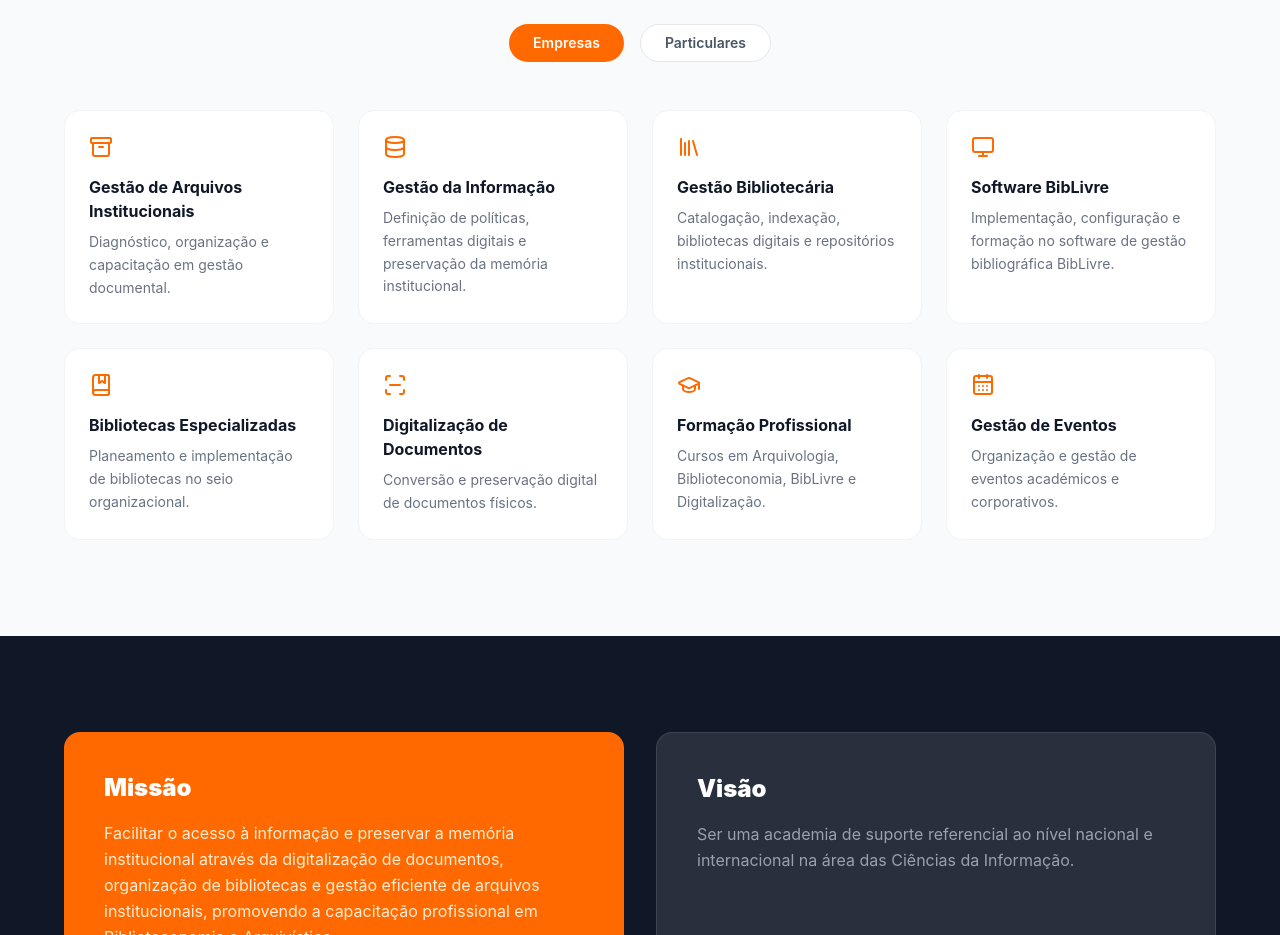
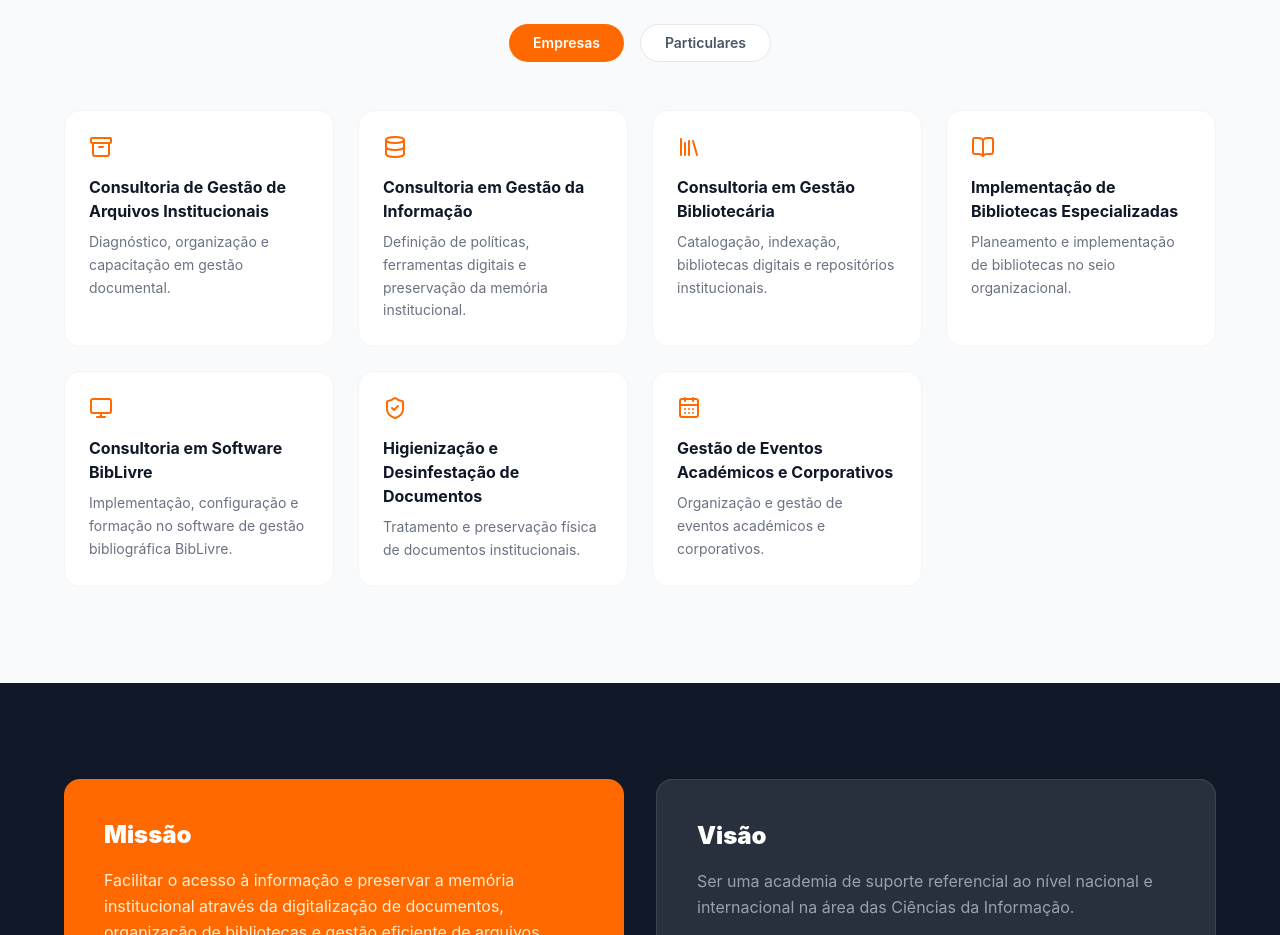
Before and after one commit to GelsonChissanda/GLOBAL-A.P.C.I, a React (Vite) app in the folder gapci-website/: page / in a window 1280 px wide. Shown: the part 1580-2515 px from the top of the page. Built offline with nearby package versions, Linux system fonts and the light colour scheme.

Commit message:
updade services

```diff
--- a/gapci-website/src/components/Services.jsx
+++ b/gapci-website/src/components/Services.jsx
@@ -1,23 +1,21 @@
 import { useState } from "react"
-import { Archive, Database, Library, Monitor, BookMarked, ScanLine, GraduationCap, CalendarDays } from "lucide-react"
+import { Archive, Database, Library, Monitor, BookOpen, ShieldCheck, FolderOpen, CalendarDays, Info, BookMarked, LayoutDashboard } from "lucide-react"
 
 const empresas = [
-  { icon: <Archive size={24} />, title: "Gestão de Arquivos Institucionais", desc: "Diagnóstico, organização e capacitação em gestão documental." },
-  { icon: <Database size={24} />, title: "Gestão da Informação", desc: "Definição de políticas, ferramentas digitais e preservação da memória institucional." },
-  { icon: <Library size={24} />, title: "Gestão Bibliotecária", desc: "Catalogação, indexação, bibliotecas digitais e repositórios institucionais." },
-  { icon: <Monitor size={24} />, title: "Software BibLivre", desc: "Implementação, configuração e formação no software de gestão bibliográfica BibLivre." },
-  { icon: <BookMarked size={24} />, title: "Bibliotecas Especializadas", desc: "Planeamento e implementação de bibliotecas no seio organizacional." },
-  { icon: <ScanLine size={24} />, title: "Digitalização de Documentos", desc: "Conversão e preservação digital de documentos físicos." },
-  { icon: <GraduationCap size={24} />, title: "Formação Profissional", desc: "Cursos em Arquivologia, Biblioteconomia, BibLivre e Digitalização." },
-  { icon: <CalendarDays size={24} />, title: "Gestão de Eventos", desc: "Organização e gestão de eventos académicos e corporativos." },
+  { icon: <Archive size={24} />, title: "Consultoria de Gestão de Arquivos Institucionais", desc: "Diagnóstico, organização e capacitação em gestão documental." },
+  { icon: <Database size={24} />, title: "Consultoria em Gestão da Informação", desc: "Definição de políticas, ferramentas digitais e preservação da memória institucional." },
+  { icon: <Library size={24} />, title: "Consultoria em Gestão Bibliotecária", desc: "Catalogação, indexação, bibliotecas digitais e repositórios institucionais." },
+  { icon: <BookOpen size={24} />, title: "Implementação de Bibliotecas Especializadas", desc: "Planeamento e implementação de bibliotecas no seio organizacional." },
+  { icon: <Monitor size={24} />, title: "Consultoria em Software BibLivre", desc: "Implementação, configuração e formação no software de gestão bibliográfica BibLivre." },
+  { icon: <ShieldCheck size={24} />, title: "Higienização e Desinfestação de Documentos", desc: "Tratamento e preservação física de documentos institucionais." },
+  { icon: <CalendarDays size={24} />, title: "Gestão de Eventos Académicos e Corporativos", desc: "Organização e gestão de eventos académicos e corporativos." },
 ]
 
 const particulares = [
-  { icon: <GraduationCap size={24} />, title: "Formação Profissional", desc: "Cursos em Arquivologia, Biblioteconomia, BibLivre e Digitalização." },
-  { icon: <Archive size={24} />, title: "Gestão de Arquivos Institucionais", desc: "Diagnóstico, organização e capacitação em gestão documental." },
-  { icon: <Database size={24} />, title: "Gestão da Informação", desc: "Definição de políticas e práticas para acesso e uso da informação." },
-  { icon: <Library size={24} />, title: "Gestão Bibliotecária", desc: "Catalogação, indexação e implementação de sistemas bibliotecários." },
-  { icon: <Monitor size={24} />, title: "Software BibLivre", desc: "Consultoria e formação no software de gestão bibliográfica BibLivre." },
+  { icon: <FolderOpen size={24} />, title: "Consultoria em Gestão Documental", desc: "Diagnóstico, organização e capacitação em gestão documental." },
+  { icon: <Info size={24} />, title: "Consultoria em Gestão da Informação", desc: "Definição de políticas e práticas para acesso e uso da informação." },
+  { icon: <BookMarked size={24} />, title: "Consultoria em Gestão Bibliotecária", desc: "Catalogação, indexação e implementação de sistemas bibliotecários." },
+  { icon: <LayoutDashboard size={24} />, title: "Consultoria em Software BibLivre", desc: "Consultoria e formação no software de gestão bibliográfica BibLivre." },
 ]
 
 export default function Services() {
```
